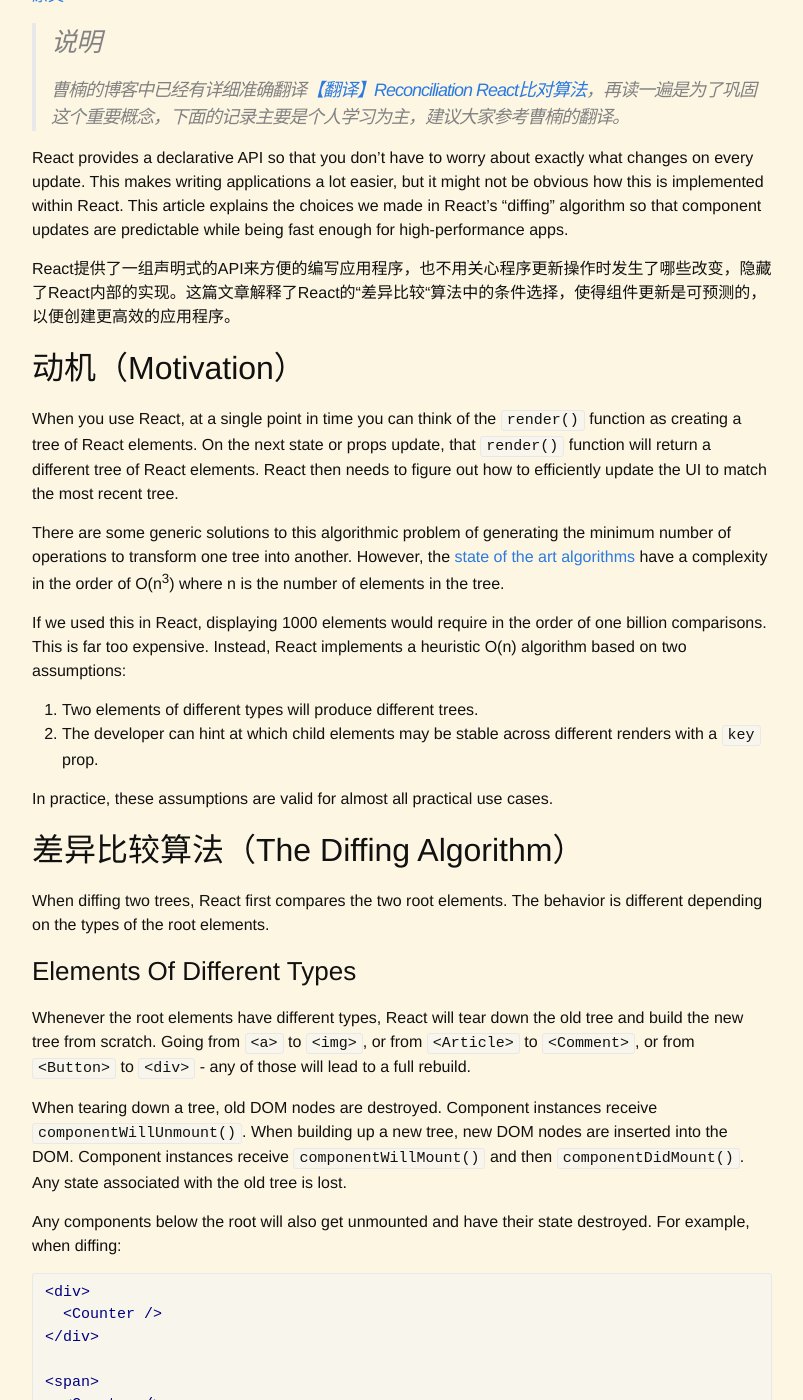
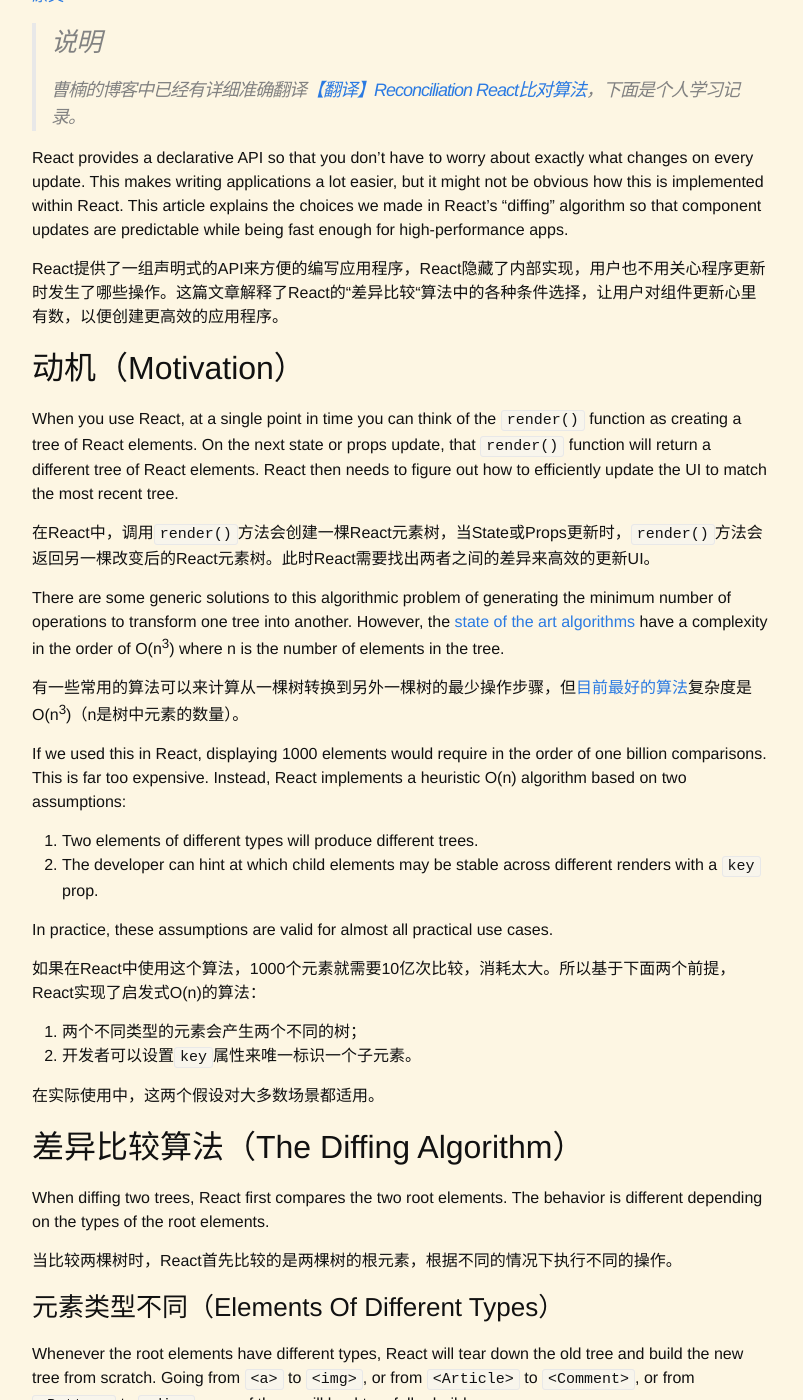
Before and after one commit to testudy/testudy.github.io, a Jekyll site: the page built from tech/_posts/2017-06-21-react-25-reconciliation.md, in a window 1280 px wide and 1400 px high, scrolled down 216 px. Shown: the whole window, without its empty margins (238-1041 px from the left). Built offline with Jekyll 4.4.1, drawn with Linux system fonts in a browser that asks for light colours; comment, search, counter and statistics services are not loaded; some of the changed text lies outside the part shown.

Commit message:
学习react diff算法概述

````diff
--- a/tech/_posts/2017-06-20-react-25-reconciliation.md
+++ b/tech/_posts/2017-06-21-react-25-reconciliation.md
@@ -7,17 +7,21 @@ tags: 原创 技术 翻译 React
 [原文](https://facebook.github.io/react/docs/reconciliation.html)
 
 > ### 说明
-> 曹楠的博客中已经有详细准确翻译[【翻译】Reconciliation React比对算法](https://github.com/cnsnake11/blog/blob/master/ReactNative翻译/Reconciliation.md)，再读一遍是为了巩固这个重要概念，下面的记录主要是个人学习为主，建议大家参考曹楠的翻译。
+> 曹楠的博客中已经有详细准确翻译[【翻译】Reconciliation React比对算法](https://github.com/cnsnake11/blog/blob/master/ReactNative翻译/Reconciliation.md)，下面是个人学习记录。
 
 React provides a declarative API so that you don't have to worry about exactly what changes on every update. This makes writing applications a lot easier, but it might not be obvious how this is implemented within React. This article explains the choices we made in React's "diffing" algorithm so that component updates are predictable while being fast enough for high-performance apps.
 
-React提供了一组声明式的API来方便的编写应用程序，也不用关心程序更新操作时发生了哪些改变，隐藏了React内部的实现。这篇文章解释了React的“差异比较“算法中的条件选择，使得组件更新是可预测的，以便创建更高效的应用程序。
+React提供了一组声明式的API来方便的编写应用程序，React隐藏了内部实现，用户也不用关心程序更新时发生了哪些操作。这篇文章解释了React的“差异比较“算法中的各种条件选择，让用户对组件更新心里有数，以便创建更高效的应用程序。
 
 ## 动机（Motivation）
 
 When you use React, at a single point in time you can think of the `render()` function as creating a tree of React elements. On the next state or props update, that `render()` function will return a different tree of React elements. React then needs to figure out how to efficiently update the UI to match the most recent tree.
 
+在React中，调用`render()`方法会创建一棵React元素树，当State或Props更新时，`render()`方法会返回另一棵改变后的React元素树。此时React需要找出两者之间的差异来高效的更新UI。
+
 There are some generic solutions to this algorithmic problem of generating the minimum number of operations to transform one tree into another. However, the [state of the art algorithms](http://grfia.dlsi.ua.es/ml/algorithms/references/editsurvey_bille.pdf) have a complexity in the order of O(n<sup>3</sup>) where n is the number of elements in the tree.
+
+有一些常用的算法可以来计算从一棵树转换到另外一棵树的最少操作步骤，但[目前最好的算法](http://grfia.dlsi.ua.es/ml/algorithms/references/editsurvey_bille.pdf)复杂度是O(n<sup>3</sup>)（n是树中元素的数量）。
 
 If we used this in React, displaying 1000 elements would require in the order of one billion comparisons. This is far too expensive. Instead, React implements a heuristic O(n) algorithm based on two assumptions:
 
@@ -26,17 +30,32 @@ If we used this in React, displaying 1000 elements would require in the order of
 
 In practice, these assumptions are valid for almost all practical use cases.
 
+如果在React中使用这个算法，1000个元素就需要10亿次比较，消耗太大。所以基于下面两个前提，React实现了启发式O(n)的算法：
+
+1. 两个不同类型的元素会产生两个不同的树；
+2. 开发者可以设置`key`属性来唯一标识一个子元素。
+
+在实际使用中，这两个假设对大多数场景都适用。
+
 ## 差异比较算法（The Diffing Algorithm）
 
 When diffing two trees, React first compares the two root elements. The behavior is different depending on the types of the root elements.
 
-### Elements Of Different Types
+当比较两棵树时，React首先比较的是两棵树的根元素，根据不同的情况下执行不同的操作。
+
+### 元素类型不同（Elements Of Different Types）
 
 Whenever the root elements have different types, React will tear down the old tree and build the new tree from scratch. Going from `<a>` to `<img>`, or from `<Article>` to `<Comment>`, or from `<Button>` to `<div>` - any of those will lead to a full rebuild.
 
+当根元素类型不同的时候，React会卸载掉旧树，并完全创建新树替代。无论把`<a>`替换为`<img>`，或者把`<Article>`替换为`<Comment>`，或者把`<Button>`替换为`<div>`，所有的这种替换都会导致一次子树的全部构建。
+
 When tearing down a tree, old DOM nodes are destroyed. Component instances receive `componentWillUnmount()`. When building up a new tree, new DOM nodes are inserted into the DOM. Component instances receive `componentWillMount()` and then `componentDidMount()`. Any state associated with the old tree is lost.
 
+当卸载一棵旧树的时候，对应的旧DOM节点都会被销毁。组件实例会调用`componentWillUnmout()`方法。当新树构建完成的时候，对应的新DOM节点会插入到DOM中。组件实例会调用`componentWillMount()`和`componentDidMount()`。旧树相关的状态都会被丢弃。
+
 Any components below the root will also get unmounted and have their state destroyed. For example, when diffing:
+
+旧树下面的所有组件都会被卸载，相关的状态都会被销毁。比如下例中的差异比较时：
 
 ```xml
 <div>
@@ -50,9 +69,13 @@ Any components below the root will also get unmounted and have their state destr
 
 This will destroy the old `Counter` and remount a new one.
 
-### DOM Elements Of The Same Type
+旧的`<Counter>`将会被销毁，并创建一个新的元素。
+
+### DOM元素类型相同（DOM Elements Of The Same Type）
 
 When comparing two React DOM elements of the same type, React looks at the attributes of both, keeps the same underlying DOM node, and only updates the changed attributes. For example:
+
+当对比的两个React DOM元素类型相同时，React会保留相同的底层DOM元素，将属性进行对比并更新变化的特性。比如：
 
 ```xml
 <div className="before" title="stuff" />
@@ -62,7 +85,11 @@ When comparing two React DOM elements of the same type, React looks at the attri
 
 By comparing these two elements, React knows to only modify the `className` on the underlying DOM node.
 
+对上面两个元素对比之后，React只修改底层DOM元素的`className`特性。
+
 When updating `style`, React also knows to update only the properties that changed. For example:
+
+当`style`特性更新之后，React也只修改对应元素的style属性。比如：
 
 ```xml
 <div style={{'{{'}}color: 'red', fontWeight: 'bold'}} />
@@ -72,19 +99,31 @@ When updating `style`, React also knows to update only the properties that chang
 
 When converting between these two elements, React knows to only modify the `color` style, not the `fontWeight`.
 
+对上面两个元素对比之后，React只修改`color`样式属性，而不会修改`fontWeight`。
+
 After handling the DOM node, React then recurses on the children.
 
-### Component Elements Of The Same Type
+DOM节点处理完成后，在对其子节点进行递归处理。
+
+### 组件元素类型相同（Component Elements Of The Same Type）
 
 When a component updates, the instance stays the same, so that state is maintained across renders. React updates the props of the underlying component instance to match the new element, and calls `componentWillReceiveProps()` and `componentWillUpdate()` on the underlying instance.
 
+这种情况下组件更新的时候会保持同一个组件实例，调用渲染方法以同步状态。React更新子元素的Props以生成新的元素，并调用子元素的`componentWillReceiveProps()`和`componentWillUpdate()`方法。
+
 Next, the `render()` method is called and the diff algorithm recurses on the previous result and the new result.
 
-### Recursing On Children
+随后调用`render()`方法，并在旧树和新树之间递归执行差异比较算法。
+
+### 递归子元素（Recursing On Children）
 
 By default, when recursing on the children of a DOM node, React just iterates over both lists of children at the same time and generates a mutation whenever there's a difference.
 
+默认情况下，会对DOM节点的子元素进行递归操作，React只需要遍历所有子元素，出现差异时进行修改。
+
 For example, when adding an element at the end of the children, converting between these two trees works well:
+
+如下在子元素的尾部添加一个新元素是，两棵树之间的转换工作如下：
 
 ```xml
 <ul>
@@ -101,7 +140,11 @@ For example, when adding an element at the end of the children, converting betwe
 
 React will match the two `<li>first</li>` trees, match the two `<li>second</li>` trees, and then insert the `<li>third</li>` tree.
 
+React会匹配两棵树中的`<li>first</li>`和`<li>second</li>`，然后插入`<li>third</li>`到树中。
+
 If you implement it naively, inserting an element at the beginning has worse performance. For example, converting between these two trees works poorly:
+
+但如果使用的过于随意，在开始处插入一个元素将会导致很差的性能。比如，下面两棵树的转换性能会比较差：
 
 ```xml
 <ul>
@@ -118,9 +161,13 @@ If you implement it naively, inserting an element at the beginning has worse per
 
 React will mutate every child instead of realizing it can keep the `<li>Duke</li>` and `<li>Villanova</li>` subtrees intact. This inefficiency can be a problem.
 
+React会修改每一个子元素，而无法识别`<li>Duke</li>`和`<li>Villanova</li>`两个元素并没有变化，这样的话某些情况下会导致问题。
+
 ### Keys
 
 In order to solve this issue, React supports a `key` attribute. When children have keys, React uses the key to match children in the original tree with children in the subsequent tree. For example, adding a `key` to our inefficient example above can make the tree conversion efficient:
+
+为了解决上面的问题，React支持`key`特性，当子元素有key特性时，会使用key特性作为树中子元素的匹配标识。比如，在上面低效的例子中增加一个`key`特性可以让其转换高效起来：
 
 ```xml
 <ul>
@@ -137,7 +184,11 @@ In order to solve this issue, React supports a `key` attribute. When children ha
 
 Now React knows that the element with key `'2014'` is the new one, and the elements with the keys `'2015'` and `'2016'` have just moved.
 
+这样的话，React会识别出key特性为`'2014'`的元素是一个新元素，`'2015'`和`'2016'`两个元素只是移动了位置而已。
+
 In practice, finding a key is usually not hard. The element you are going to display may already have a unique ID, so the key can just come from your data:
+
+实际上，找到这样一个key特性通常情况下并不难。如果将要渲染的元素包含一个Unique ID，直接如下使用这个ID即可：
 
 ```js
 <li key={item.id}>{item.name}</li>
@@ -145,16 +196,29 @@ In practice, finding a key is usually not hard. The element you are going to dis
 
 When that's not the case, you can add a new ID property to your model or hash some parts of the content to generate a key. The key only has to be unique among its siblings, not globally unique.
 
+当不存在这样的ID属性时，可以在Model中创建一个ID属性，或者将内容的一部分Hash生成一个Key，这个Key只需要在其兄弟元素中保持唯一即可，并不要求全局唯一性。
+
 As a last resort, you can pass item's index in the array as a key. This can work well if the items are never reordered, but reorders will be slow.
 
-## Tradeoffs
+最后一个方法是，将数据项在数组中的索引值作为key特性。当数组顺序不发生变化的时候这样没问题，但当数组重新排序后性能会比较差。
+
+## 权衡（Tradeoffs）
 
 It is important to remember that the reconciliation algorithm is an implementation detail. React could rerender the whole app on every action; the end result would be the same. We are regularly refining the heuristics in order to make common use cases faster.
 
+子级校正算法是React中的细节实现。React不用子级校正算法的话也可以在每次重新渲染时渲染全部App；但最终结果是相同的。官方正在不断改进这个启发式算法，以使得在常见案例性能更快。
+
 In the current implementation, you can express the fact that a subtree has been moved amongst its siblings, but you cannot tell that it has moved somewhere else. The algorithm will rerender that full subtree.
+
+在目前的算法实现中，会发现当一个子树移动到其兄弟元素之间时，并不能发现该子树是被移动了。目前的算法会重新渲染整个子树。
 
 Because React relies on heuristics, if the assumptions behind them are not met, performance will suffer.
 
 1. The algorithm will not try to match subtrees of different component types. If you see yourself alternating between two component types with very similar output, you may want to make it the same type. In practice, we haven't found this to be an issue.
 
 2. Keys should be stable, predictable, and unique. Unstable keys (like those produced by `Math.random()`) will cause many component instances and DOM nodes to be unnecessarily recreated, which can cause performance degradation and lost state in child components.
+
+React实现的是启发式算法，如果算法假设的前提条件没有满足，对性能的影响会非常大。
+
+1. 该算法不会尝试匹配不同组件类型的子树。如果发现两个组件的输出结果非常相似，可以尝试将两者合并为同一个类型。实际上，目前还没有发现这个原因导致的性能问题。
+2. Key应该是标准的，可预期的，并且唯一的。不标准的Key（比如`Math.random()`产生的）将导致很多不必要的组件实例和DOM节点被创建，这会导致性能下降和子组件的状态丢失。
````
